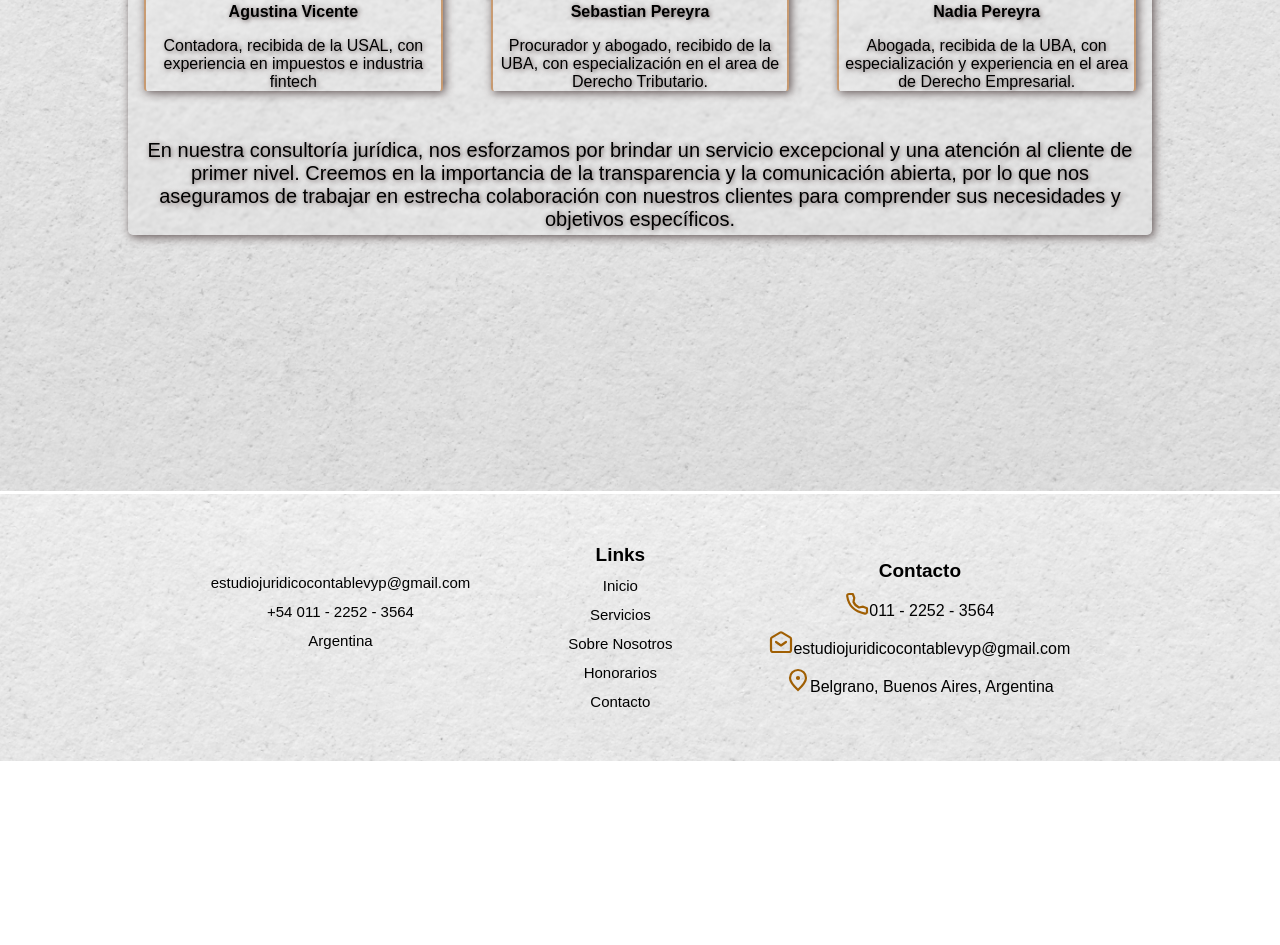
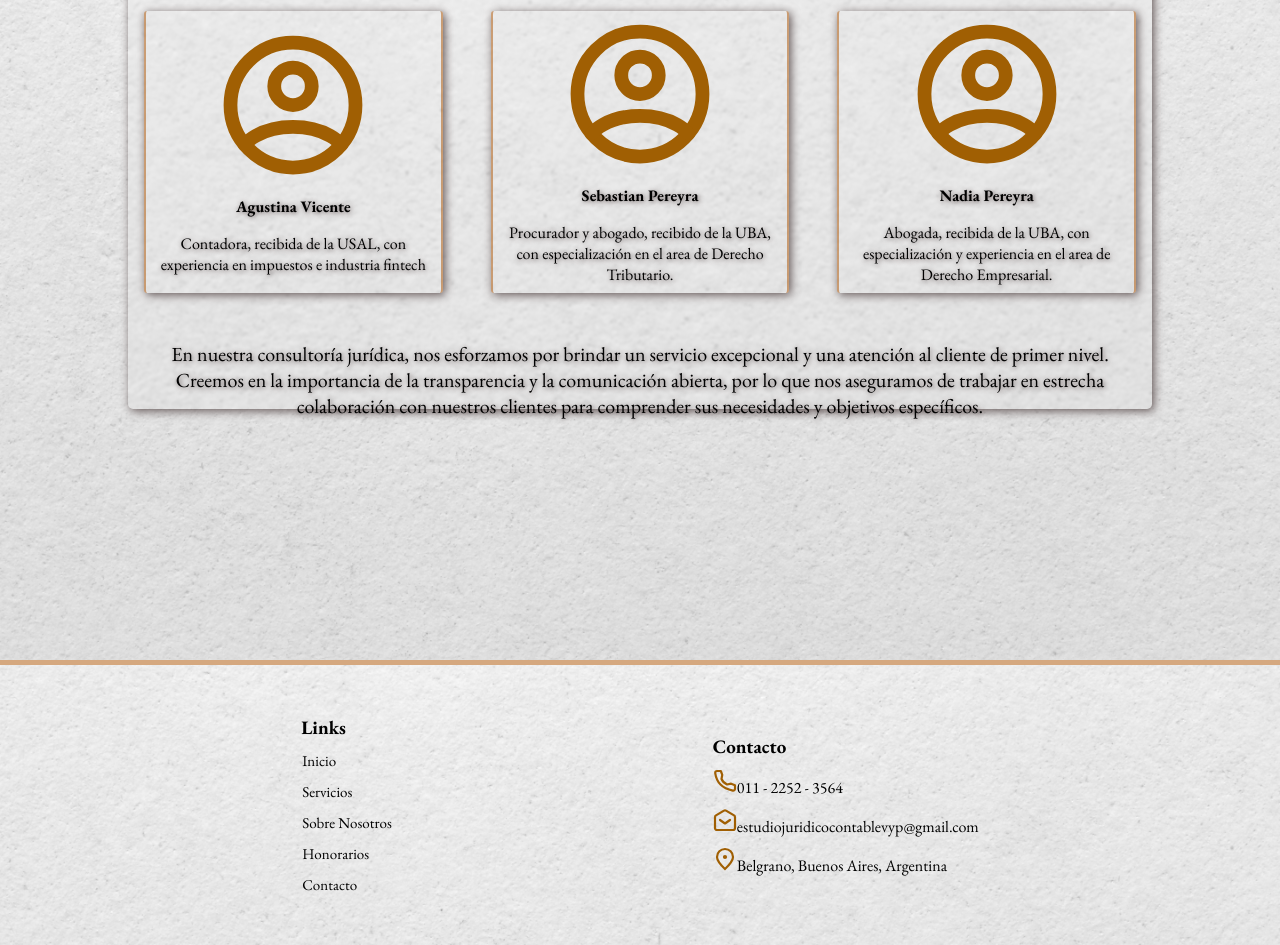
Before and after one commit to AgusPereyraa/juridicoContable, a React (Create React App) app: page / in a window 1280 px wide. Shown: the part 1740-2685 px from the top of the page. Before the commit the page ends 2501 px from the top, so only its background shows below. Built offline with nearby package versions, Linux system fonts and the light colour scheme.

Commit message:
font actualizada, vh actualizado

```diff
--- a/src/App.css
+++ b/src/App.css
@@ -1,10 +1,12 @@
+@import url('https://fonts.googleapis.com/css2?family=EB+Garamond:wght@400;500;600;700&display=swap');
+
 /* RESET CSS*/
 
 *{
   box-sizing: border-box;
   padding: 0;
   margin: 0;
-  font-family: 'Montserrat', sans-serif;
+  font-family: 'EB Garamond', sans-serif;
 }
 
 /* SCROLLBAR */
--- a/src/Components/Footer/Footer.jsx
+++ b/src/Components/Footer/Footer.jsx
@@ -8,22 +8,8 @@ import './footer.css'
 export default function Footer() {
     return (
         <div id='Footer-contain'>
-
-                <div className='Footer-links '>
-                    <a>estudiojuridicocontablevyp@gmail.com</a>
-                    <a>+54 011 - 2252 - 3564</a>
-                    <a> Argentina</a>
-                    <div className="redes-sociales-footer">
-                        <a><i className='fa fa-facebook'></i></a>
-                        <a><i className='fa fa-instagram'></i></a>
-                        <a> <i className='fa fa-linkedin'></i></a>
-                        <a><i className='fa fa-twitter'></i></a>
-                        <a> <i className='fa fa-whatsapp'></i></a>
-                    </div>
-                </div>
-
-                <div className='Footer-links'>
-                    <h4>Links</h4>
+            <div className='footerLinks'>
+                <h4 className='footerTitle'>Links</h4>
                 <a>Inicio</a>
                 <a>Servicios</a>
                 <a>Sobre Nosotros</a>
@@ -31,18 +17,18 @@ export default function Footer() {
                 <a>Contacto</a>
             </div>
 
-                <div className='Footer-links'>
-                    <h4>Contacto</h4>
+            <div className='footerLinks'>
+                <h4 className='footerTitle'>Contacto</h4>
                 <div className='footerPhone'>
-                        <img src={Phone} />011 - 2252 - 3564
+                    <img src={Phone} alt='logo-phone'/>011 - 2252 - 3564
                 </div>
 
                 <div className='footerEmail'>
-                        <img src={Mail} />estudiojuridicocontablevyp@gmail.com
+                    <img src={Mail} alt='logo-mail'/>estudiojuridicocontablevyp@gmail.com
                 </div>
 
                 <div className='footerLocation'>
-                        <img src={Location} />Belgrano, Buenos Aires, Argentina
+                    <img src={Location} alt='logo-location' />Belgrano, Buenos Aires, Argentina
                 </div>
 
             </div>
--- a/src/Components/Footer/footer.css
+++ b/src/Components/Footer/footer.css
@@ -1,26 +1,19 @@
-  /* .Footer-contain{
-  display: flex;
-  justify-content: center;
-  align-items: center;
-  flex-direction: row;
-  padding: 50px 0%;
-  background-color: #62555500;
-} */
 
 #Footer-contain {
     display: flex;
     align-content: center;
     justify-content: center;
-    gap: 6rem;
+    gap: 20rem;
     background: url(../../Img/backgroundInfo.png);
     background-position: contain;
     background-repeat: no-repeat;
     background-size: cover;
-    margin-top: 3px;
     padding: 50px 0%;
+    width: 100%;
+    border-top: 5px solid #ab530180;
 }
 
-.Footer-links a{
+.footerLinks a{
     display: flex;
     flex-direction: column;
     text-decoration: none;
@@ -28,19 +21,15 @@
     padding: 1px;
 }
 
-.Footer-links {
+.footerLinks {
     display: flex;
     flex-direction: column;
-    align-items: center;
-    align-content: center;
+    align-items: flex-start;
     justify-content: center;
     gap: 10px;
 }
 
-.Footer-links h4{
-    display: flex;
-    flex-direction: column;
-    text-decoration: none;
+.footerTitle{
     font-size: 19px;
 }
 
--- a/src/Components/MainHome/mainHome.css
+++ b/src/Components/MainHome/mainHome.css
@@ -5,6 +5,7 @@
     flex-direction: column;
     width: 60%;
     text-shadow: 1px 1px 5px #625555;
+    height: 90vh;
 }
 
 .homeTitle {
@@ -15,7 +16,6 @@
 }
 
 .homeDescription {
-    margin-top: 10px;
     text-align: center;
     font-size: 26px;
     padding: 5px;
--- a/src/Components/MainInfo/mainInfo.css
+++ b/src/Components/MainInfo/mainInfo.css
@@ -8,6 +8,7 @@
     display: flex;
     align-content: center;
     justify-content: center;
+    border-top: 5px solid #ab530180;
 }
 
 .mainInfo {
@@ -88,7 +89,6 @@
     transform: scale(1.03);
     transition: all ease .3s;
     background-color: #ab530180;
-    /* color: white; */
     border: none;
     border-radius: 3px;
 }
--- a/src/Components/MainTeam/mainTeam.css
+++ b/src/Components/MainTeam/mainTeam.css
@@ -8,7 +8,7 @@
     display: flex;
     align-content: center;
     justify-content: center;
-    margin-top: 3px;
+    border-top: 5px solid #ab530180;
 }
 
 .teamMain {
@@ -49,6 +49,7 @@
     border-radius: 3px;
     box-shadow: 2px 2px 10px #625555;
     margin: 1rem;
+    padding: .5rem;
 }
 
 .admin:hover {
--- a/src/Components/Navbar/navbar.css
+++ b/src/Components/Navbar/navbar.css
@@ -18,6 +18,7 @@ nav {
     border: 1px solid #ab5301da;
     border-radius: 2px;
     padding: 10px;
+    font-weight: bold;
 }
 
 .title-nav:hover {
```
Lines whose indentation alone changed are shown as unchanged.
